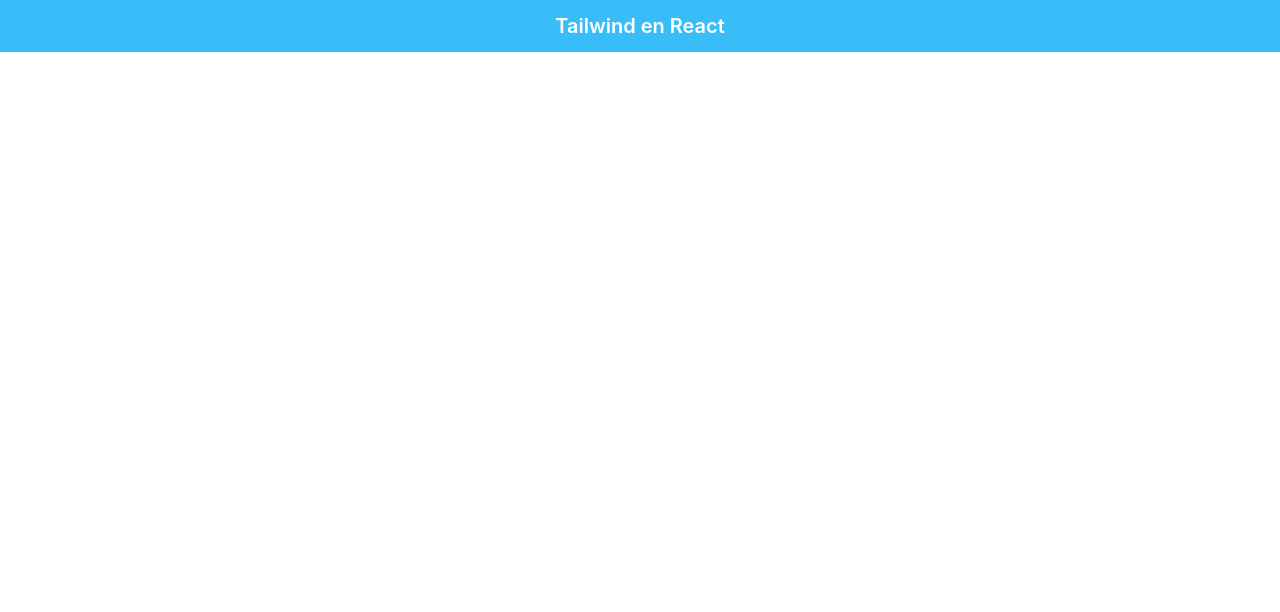
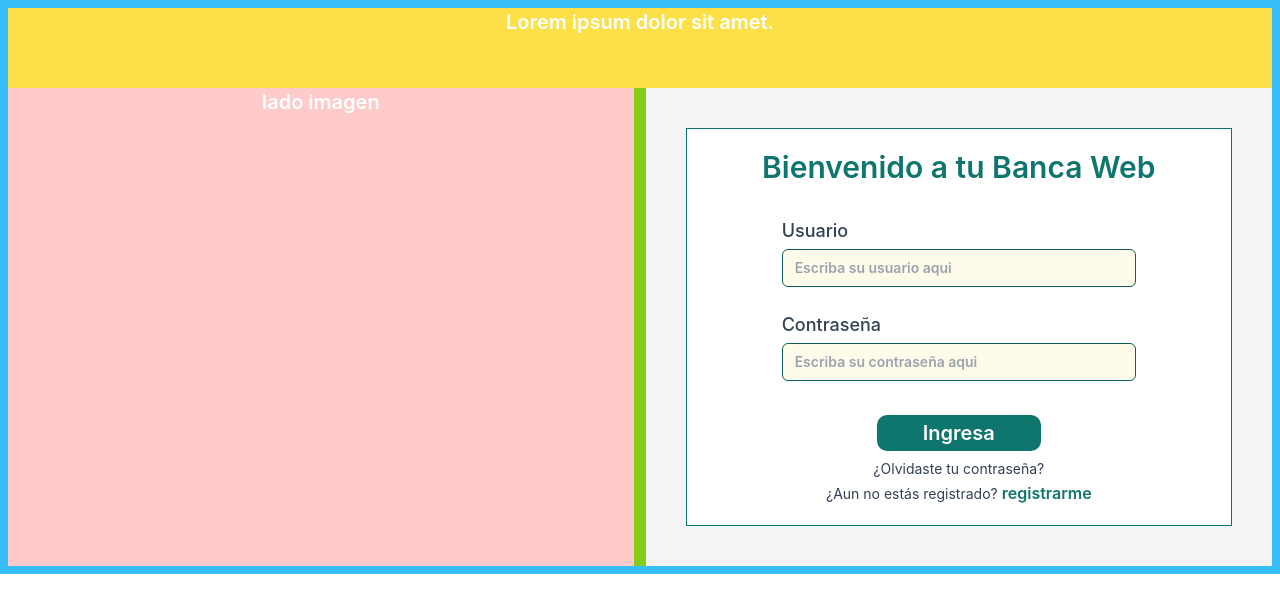
Before and after one commit to bank-saint-patrick/saint-patrick-bank-frontend, a React (Create React App) app: page / in a window 1280 px wide. Shown: the top 612 px of the page. Built offline with nearby package versions, Linux system fonts and the light colour scheme.

Commit message:
login avance

```diff
--- a/public/index.html
+++ b/public/index.html
@@ -2,12 +2,12 @@
 <html lang="en">
   <head>
     <meta charset="utf-8" />
-    <link rel="icon" href="%PUBLIC_URL%/favicon.ico" />
+    <link rel="icon" href="%PUBLIC_URL%/BSP.ico" />
     <meta name="viewport" content="width=device-width, initial-scale=1" />
     <meta name="theme-color" content="#000000" />
     <meta
       name="description"
-      content="Web site created using create-react-app"
+      content="Web site created for Saint Patrick Bank - BSP"
     />
     <link rel="apple-touch-icon" href="%PUBLIC_URL%/logo192.png" />
     <!--
@@ -24,7 +24,7 @@
       work correctly both with client-side routing and a non-root public URL.
       Learn how to configure a non-root public URL by running `npm run build`.
     -->
-    <title>React App</title>
+    <title>SPB- Saint Patrick Bank</title>
   </head>
   <body>
     <noscript>You need to enable JavaScript to run this app.</noscript>
--- a/src/App.js
+++ /dev/null
@@ -1,11 +0,0 @@
-import './App.css';
-
-function App() {
-  return (
-    <div className="bg-sky-400 text-white font-semibold text-center p-3 text-xl">
-      Tailwind en React
-    </div>
-  );
-}
-
-export default App;
--- /dev/null
+++ b/src/App.jsx
@@ -0,0 +1,17 @@
+import './App.css';
+import {Login} from './components/Login/Login';
+
+
+function App() {
+  return (
+    <div >
+      <Login/>
+
+
+
+
+    </div>
+  );
+}
+
+export default App;
--- /dev/null
+++ b/src/components/Login/Login.jsx
@@ -0,0 +1,36 @@
+import React from "react";
+import { Inputs } from "../needs/Inputs";
+import "./login.css";
+
+
+export const Login = () => {
+  return (
+    <div className="login">
+      <div className="bg-sky-400 text-white font-semibold p-2 text-xl">
+        <div className="bg-yellow-300 h-20 text-center">
+          Lorem ipsum dolor sit amet.
+        </div>
+        <div className="bg-lime-500 text-center md:flex gap-3">
+          <div className="bg-red-200 w-100 md:w-1/2">
+            lado imagen
+          </div>
+          <div className="bg-zinc-100 p-10 w-100 md:w-1/2">
+            <div className="bg-white pt-5 border border-teal-700">
+              <span className="text-teal-700 text-3xl">Bienvenido a tu Banca Web</span>
+              <form className="m-5 ">
+                <Inputs texto='Usuario' name='dni'type='number' value='Escriba su usuario aqui'/>
+                <Inputs texto='Contraseña' name='dni'type='password' value='Escriba su contraseña aqui'/>
+                <button className="boton bg-teal-700 border-2 border-white hover:bg-white hover:border-2 hover:border-teal-700  text-white hover:text-teal-700 hover:font-semibold mx-auto mt-5 w-3/4 md:w-1/3 p-1 rounded-xl">
+                  Ingresa
+                </button>
+                <br />
+                <span className="text-slate-700 text-sm font-normal">¿Olvidaste tu contraseña?</span>
+                <p className="text-slate-700 text-sm font-normal">¿Aun no estás registrado?<span className="text-teal-700  text-base font-semibold">   registrarme</span></p>
+              </form>
+            </div>
+          </div>
+        </div>
+      </div>
+    </div>
+  );
+};
--- /dev/null
+++ b/src/components/Login/login.css
@@ -0,0 +1,3 @@
+.input {
+  @apply mt-1 block w-full px-3 py-2 text-slate-500 bg-amber-50 border border-teal-800 rounded-md text-sm shadow-sm focus:outline-none focus:border-teal-600 focus:ring-1 focus:ring-teal-700
+}
--- /dev/null
+++ b/src/components/needs/Inputs.jsx
@@ -0,0 +1,23 @@
+import React from 'react'
+
+export const Inputs = ( {texto, name, type, value} ) => {
+
+
+  return (
+    <div class='w-11/12 lg:w-9/12 2xl:w-1/2 mx-auto'>
+    <label className="block p-3">
+      <span className="block text-left text-lg font-medium text-slate-700 ">
+        {texto}
+      </span>
+      <input
+        name={name}
+        type={type}
+        placeholder={value}
+        class="input"
+        required
+        disabled
+      />
+    </label>
+  </div>
+  )
+}
--- a/src/index.css
+++ b/src/index.css
@@ -15,3 +15,7 @@
   font-family: source-code-pro, Menlo, Monaco, Consolas, 'Courier New',
     monospace;
 }
+
+.prueba{
+  @apply bg-yellow-500
+}
```
Also changed, not shown: package.json (+6 -1 lines), src/components/Register/Register.jsx (added), src/index.jsx (renamed from src/index.js), 2 other files (tests, documents, lock files or other folders).
